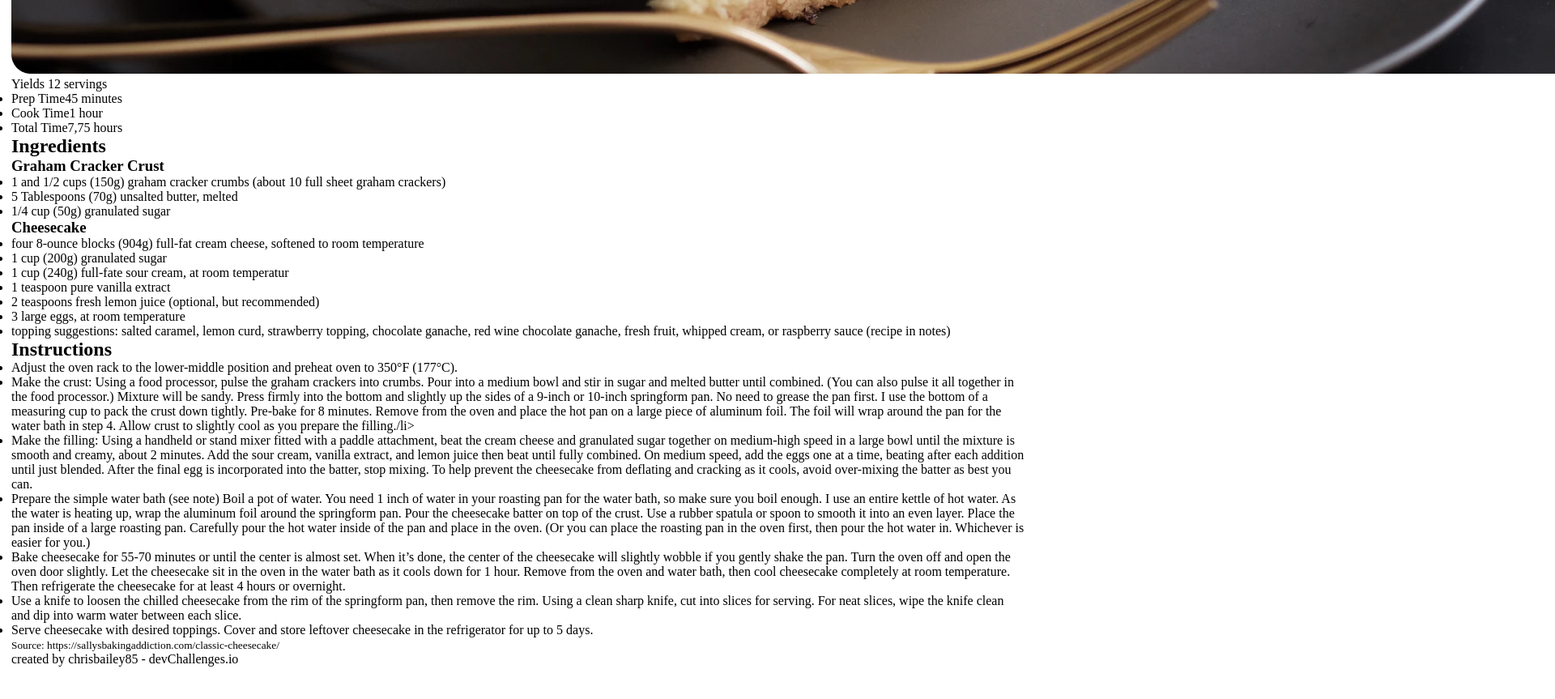
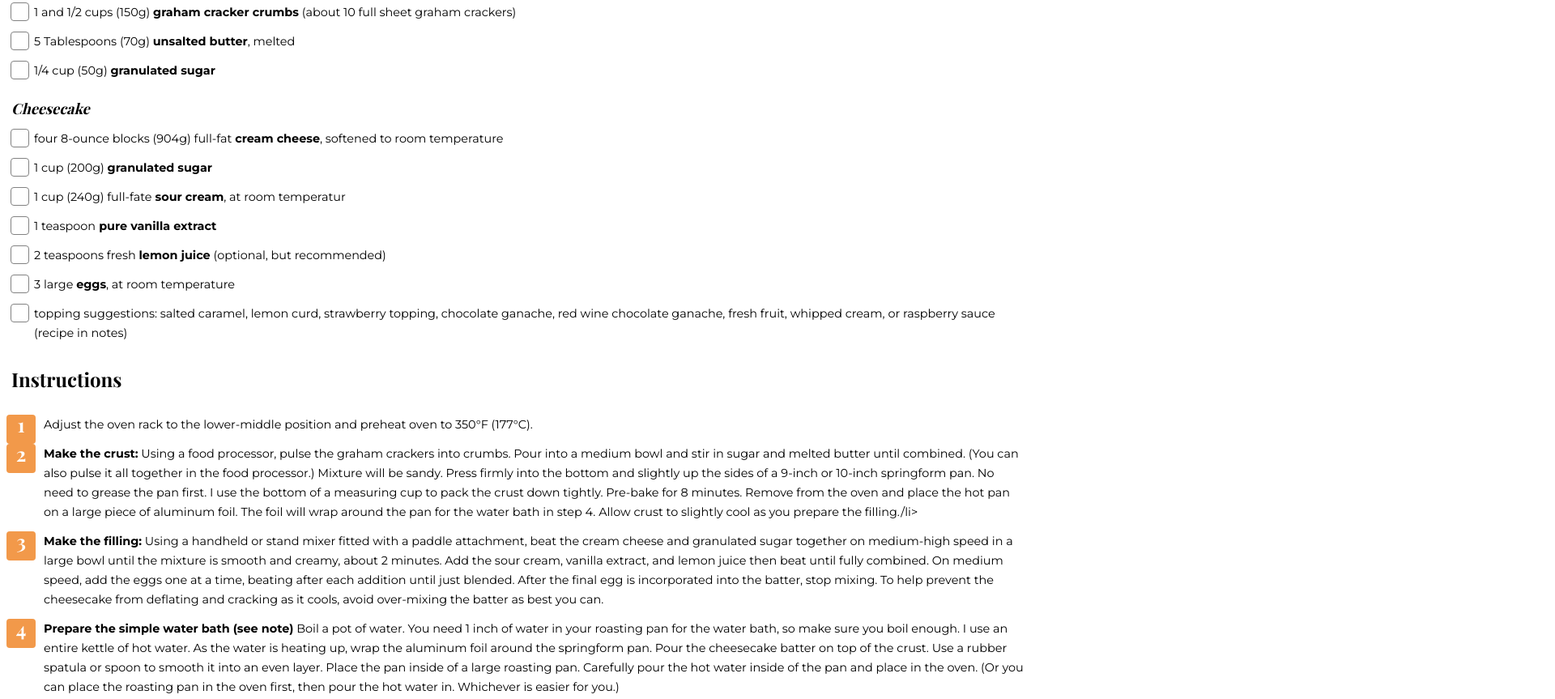
Before and after one commit to chrisbailey85/devchallenges, a plain HTML site: page recipe-page-master/index.html in a window 1280 px wide. Shown: the part 954-1817 px from the top of the page at 81% size, 1920 px wide, since content can reach past the window. Drawn offline with nearby package versions, Linux system fonts and the light colour scheme; a web font is replaced by a local one.

Commit message:
mobile view done, need to find icons for amounts section

```diff
--- a/recipe-page-master/index.html
+++ b/recipe-page-master/index.html
@@ -25,7 +25,7 @@
   <body>
     <header class="header">
       <h1 class="heading header--heading">Classic Cheesecake Recipe</h1>
-      <p class="paragraph header--paragraph">
+      <p class="header__paragraph">
         Look no further for a creamy and ultra smooth classic cheesecake recipe!
         Paired with a buttery graham cracker crust, no one can deny its simple
         decadence. For the best results, bake in a water bath.
@@ -50,7 +50,7 @@
         </ul>
       </div>
       <section class="ingredients">
-        <h2 class="heading">Ingredients</h2>
+        <h2 class="heading ingredients--heading">Ingredients</h2>
         <h3 class="sub__heading">Graham Cracker Crust</h3>
 
         <ul class="ingredients__list">
@@ -96,12 +96,12 @@
       </section>
 
       <section class="instructions">
-        <h2>Instructions</h2>
+        <h2 class="heading instructions--heading">Instructions</h2>
 
         <ul class="instructions__list">
           <li class="instructions__item">Adjust the oven rack to the lower-middle position and preheat oven to 350°F (177°C).</li>
           <li class="instructions__item"><span class="bold">Make the crust:</span> Using a food processor, pulse the graham crackers into crumbs. Pour into a medium bowl and stir in sugar and melted butter until combined. (You can also pulse it all together in the food processor.) Mixture will be sandy. Press firmly into the bottom and slightly up the sides of a 9-inch or 10-inch springform pan. No need to grease the pan first. I use the bottom of a measuring cup to pack the crust down tightly. Pre-bake for 8 minutes. Remove from the oven and place the hot pan on a large piece of aluminum foil. The foil will wrap around the pan for the water bath in step 4. Allow crust to slightly cool as you prepare the filling./li>
-          <li class="instructions__item">Make the filling: Using a handheld or stand mixer fitted with a paddle attachment, beat the cream cheese and granulated sugar together on medium-high speed in a large bowl until the mixture is smooth and creamy, about 2 minutes. Add the sour cream, vanilla extract, and lemon juice then beat until fully combined. On medium speed, add the eggs one at a time, beating after each addition until just blended. After the final egg is incorporated into the batter, stop mixing. To help prevent the cheesecake from deflating and cracking as it cools, avoid over-mixing the batter as best you can.</li>
+          <li class="instructions__item"><span class="bold">Make the filling:</span> Using a handheld or stand mixer fitted with a paddle attachment, beat the cream cheese and granulated sugar together on medium-high speed in a large bowl until the mixture is smooth and creamy, about 2 minutes. Add the sour cream, vanilla extract, and lemon juice then beat until fully combined. On medium speed, add the eggs one at a time, beating after each addition until just blended. After the final egg is incorporated into the batter, stop mixing. To help prevent the cheesecake from deflating and cracking as it cools, avoid over-mixing the batter as best you can.</li>
           <li class="instructions__item"><span class="bold">Prepare the simple water bath (see note)</span> Boil a pot of water. You need 1 inch of water in your roasting pan for the water bath, so make sure you boil enough. I use an entire kettle of hot water. As the water is heating up, wrap the aluminum foil around the springform pan. Pour the cheesecake batter on top of the crust. Use a rubber spatula or spoon to smooth it into an even layer. Place the pan inside of a large roasting pan. Carefully pour the hot water inside of the pan and place in the oven. (Or you can place the roasting pan in the oven first, then pour the hot water in. Whichever is easier for you.)</li>
           <li class="instructions__item">Bake cheesecake for 55-70 minutes or until the center is almost set. When it’s done, the center of the cheesecake will slightly wobble if you gently shake the pan. Turn the oven off and open the oven door slightly. Let the cheesecake sit in the oven in the water bath as it cools down for 1 hour. Remove from the oven and water bath, then cool cheesecake completely at room temperature. Then refrigerate the cheesecake for at least 4 hours or overnight.</li>
           <li class="instructions__item">Use a knife to loosen the chilled cheesecake from the rim of the springform pan, then remove the rim. Using a clean sharp knife, cut into slices for serving. For neat slices, wipe the knife clean and dip into warm water between each slice.</li>
@@ -110,6 +110,6 @@
       </section>
       <small>Source: https://sallysbakingaddiction.com/classic-cheesecake/ </small>
     </main>
-    <footer><p>created by chrisbailey85 - devChallenges.io</p></footer>
+    <footer><p>created by <span class="username">chrisbailey85</span> - devChallenges.io</p></footer>
   </body>
 </html>
--- a/recipe-page-master/style.css
+++ b/recipe-page-master/style.css
@@ -6,10 +6,143 @@
 
 body {
     padding: 32px 14px 24px;
+    line-height: 1.3;
+    counter-reset: section;
 }
 
+img {
+    max-width: 100%;
+}
+.main {
+    padding-bottom: 130px;
+}
+.heading {
+    font-family: 'Playfair Display', serif;
+    font-weight: 700;
+    color: #000;
+}
+.sub__heading {
+    font-family: 'Playfair Display', serif;
+    font-style: italic;
+    font-weight: 400;
+    font-size: 18px;
+    margin: 24px 0 13px;
+}
 
+.header--heading {
+    font-size: 1.5rem;
+    margin-bottom: 12px;
+}
+.header__paragraph {
+    position: relative;
+    font-family: 'Montserrat', sans-serif;
+    font-style: italic;
+    font-weight: 400;
+    font-size: 14px;
+    margin-left: 24px;
+    margin-bottom: 12px;
+}
 
+.header__paragraph::before {
+    content: url("./6dots.svg");
+    position: absolute;
+    left: -24px;
+    top: 0;
+}
+.amount {
+    margin: 24px 0 30px;
+}
+.servings {
+    margin-bottom: 20px;
+}
+.serving {
+    color: #F2994A;
+    font-family: 'Montserrat', sans-serif;
+    font-weight: 500;
+    font-size: 10px;
+}
+.time {
+    display: flex;
+    justify-content: space-between;
+    list-style-type: none;
+}
+.time__item {
+   font-family: 'Montserrat', sans-serif;
+    font-weight: 500;
+    color: #333333;
+    font-size: 10px;
+}
+.yields, .prep, .total, .cook {
+    font-weight: 400;
+    font-size: 8px;
+    color: #BDBDBD;
+    display: block;
+}
 
+.ingredients__item, .instructions__item {
+    position: relative;
+    font-family: 'Montserrat', sans-serif;
+    font-weight: 400;
+    font-size: 0.9rem;
+    margin-bottom: 12px;
+    line-height: 24px;
+    list-style-type: none;
+    margin-left: 28px;
+}
+.ingredients__item::before {
+    content: '';
+    position: absolute;
+    top: 0;
+    left: -29px;
+    height: 21px;
+    width: 21px;
+    border: 1px solid #828282;
+    border-radius: 4px;
+}
+.bold {
+    font-weight: 700;
+}
+.instructions--heading {
+    margin: 30px 0 28px;
+}
+
+.instructions__item {
+    margin-left: 40px;
+}
+.instructions__item::before {
+    counter-increment: section;
+    content: counter(section);
+    position: absolute;
+    top: 0;
+    left: -46px;
+    height: 36px;
+    width: 36px;
+    background-color: #F2994A;
+    border-radius: 4px;
+    text-align: center;
+    vertical-align: center;
+    font-family: Playfair Display;
+    font-weight: bold;
+    font-size: 24px;
+    color: #fff;
+}
+small {
+    font-family: 'Montserrat', sans-serif;
+    font-size: 12px;
+    font-style: italic;
+    line-height: 18px;
+    color: #BDBDBD;
+    margin-top: 28px;
+}
+footer {
+width: 100%;
+text-align: center;
+font-family: 'Montserrat', sans-serif;
+font-weight: 500;
+color: #828282;
+}
+.username {
+    font-weight: 700;
+}
 /* font-family: 'Montserrat', sans-serif;
 font-family: 'Playfair Display', serif; */
```
